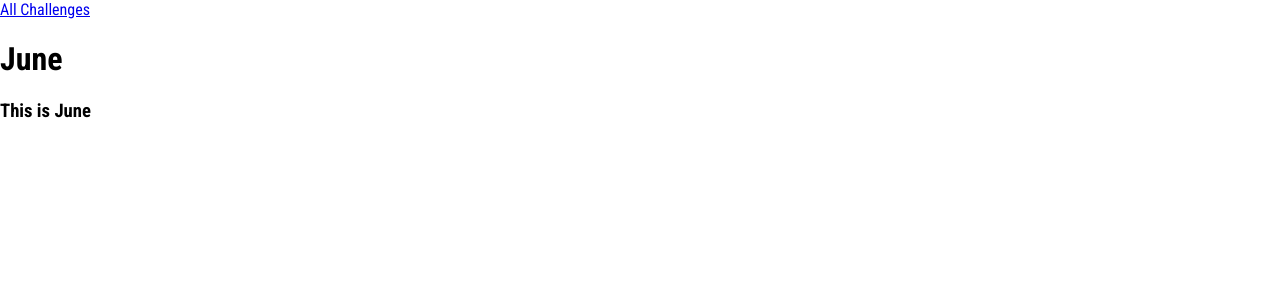
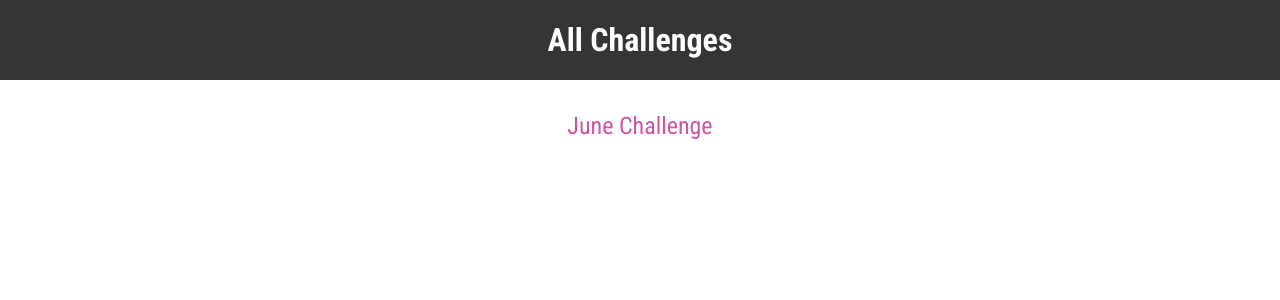
Before and after one commit to SaiVashist/Django-ChallengesAPP, a Django app: page /challenges/june in a window 1280 px wide. Shown: the top 300 px of the page. Run offline with Django 4.2, Linux system fonts and the light colour scheme.

Commit message:
Adding styles Finished

```diff
--- a/challenges/apps.py
+++ b/challenges/apps.py
@@ -2,5 +2,4 @@ from django.apps import AppConfig
 
 
 class ChallengesConfig(AppConfig):
-    default_auto_field = 'django.db.models.BigAutoField'
     name = 'challenges'
--- /dev/null
+++ b/challenges/static/challenges/challenge.css
@@ -0,0 +1,22 @@
+h1,
+h2 {
+  text-align: center;
+  color: white;
+}
+
+h1 {
+  font-size: 1.5rem;
+  margin: 2rem 0 1rem 0;
+  font-weight: normal;
+  color: #cf54a6;
+}
+
+h2 {
+  font-size: 3rem;
+  font-weight: bold;
+}
+
+.fallback {
+  text-align: center;
+  color: white;
+}
--- /dev/null
+++ b/challenges/static/challenges/includes/header.css
@@ -0,0 +1,25 @@
+header {
+  width: 100%;
+  height: 5rem;
+  background-color: #353535;
+}
+
+header nav {
+  width: 100%;
+  height: 100%;
+  display: flex;
+  justify-content: center;
+  align-items: center;
+}
+
+header nav a {
+  color: white;
+  font-size: 2rem;
+  font-weight: bold;
+  text-decoration: none;
+}
+
+header nav a:hover,
+header nav a:active {
+  color: #cf54a6;
+}
--- a/challenges/templates/challenges/challenge.html
+++ b/challenges/templates/challenges/challenge.html
@@ -1,14 +1,22 @@
-{% extends 'base.html' %}
-{% block pagetitle %}   {{month|title}} Challenge{% endblock pagetitle %}
+{% extends "base.html" %}
+{% load static %}
 
+{% block css_files %}
+  <link rel="stylesheet" href="{% static "challenges/challenge.css" %}">
+  <link rel="stylesheet" href="{% static "challenges/includes/header.css" %}">
+{% endblock %}
 
+{% block page_title %}
+  {{ month_name|title }} Challenge
+{% endblock %}
 
 {% block content %}
-{% include "challenges/includes/header.html" %}
-        <h1>{{month |title}}</h1>
-        {% if text is not None %}
-            <h3>{{text}}</h3>
-        {% else %}
-            <h3>No Challenge for this month</h3>
-        {% endif %}
-{% endblock content %}
+  {% include "challenges/includes/header.html" %}
+
+  <h1>{{ month_name|title }} Challenge</h1>
+  {% if text is not None %}
+    <h2>{{ text }}</h2>
+  {% else %}
+    <p class="fallback">There is no challenge for this month yet!</p>
+  {% endif %}
+{% endblock %}
--- a/challenges/templates/challenges/includes/header.html
+++ b/challenges/templates/challenges/includes/header.html
@@ -1,6 +1,5 @@
 <header>
-
-    <nav>
-        <a href = {% url 'index' %}>All Challenges</a>
-    </nav>
+  <nav>
+    <a href="{% url "index" %}">All Challenges</a>
+  </nav>
 </header>
--- a/challenges/urls.py
+++ b/challenges/urls.py
@@ -1,9 +1,9 @@
 from django.urls import path
+
 from . import views
 
-urlpatterns=[
-path("",views.index,name="index"),
-path("<int:month>",views.monthly_challenges_by_number),
-path("<str:month>",views.monthly_challenges,name="month-challenges")
-
+urlpatterns = [
+    path("", views.index, name="index"), # /challenges/
+    path("<int:month>", views.monthly_challenge_by_number),
+    path("<str:month>", views.monthly_challenge, name="month-challenge")
 ]
--- a/challenges/views.py
+++ b/challenges/views.py
@@ -1,47 +1,48 @@
 from django.shortcuts import render
 from django.http import Http404, HttpResponseNotFound, HttpResponseRedirect
 from django.urls import reverse
-from django.template.loader import render_to_string
-# Create your views here.
-monthly_cha = {
-    "january": "This is January month",
-    "february": "This is February",
-    "march": "This is march",
-    "april": "This is april",
-    "may": "This is May",
-    "june": "This is June",
-    "july": "This is july",
-    "august": "this is Aug",
-    "sep": "This is Sep",
-    "Oct": "This is OCT",
-    "Nov": "This is Nov",
-    "Dec": None
+
+monthly_challenges = {
+    "january": "Eat no meat for the entire month!",
+    "february": "Walk for at least 20 minutes every day!",
+    "march": "Learn Django for at least 20 minutes every day!",
+    "april": "Eat no meat for the entire month!",
+    "may": "Walk for at least 20 minutes every day!",
+    "june": "Learn Django for at least 20 minutes every day!",
+    "july": "Eat no meat for the entire month!",
+    "august": "Walk for at least 20 minutes every day!",
+    "september": "Learn Django for at least 20 minutes every day!",
+    "october": "Eat no meat for the entire month!",
+    "november": "Walk for at least 20 minutes every day!",
+    "december": None
 }
 
+# Create your views here.
 
 def index(request):
-    list_items = ""
-    months = list(monthly_cha.keys())
+    months = list(monthly_challenges.keys())
+
     return render(request, "challenges/index.html", {
         "months": months
     })
 
+def monthly_challenge_by_number(request, month):
+    months = list(monthly_challenges.keys())
 
-def monthly_challenges_by_number(request, month):
-    months = list(monthly_cha.keys())
     if month > len(months):
-        return HttpResponseNotFound("Invalid month!!")
-    redirect_month = months[month-1]
-    redirect_path = reverse("month-challenges", args=[redirect_month])
+        return HttpResponseNotFound("Invalid month")
+
+    redirect_month = months[month - 1]
+    redirect_path = reverse("month-challenge", args=[redirect_month]) # /challenge/january
     return HttpResponseRedirect(redirect_path)
 
 
-def monthly_challenges(request, month):
-
+def monthly_challenge(request, month):
     try:
-        challenge_text = monthly_cha[month]
+        challenge_text = monthly_challenges[month]
         return render(request, "challenges/challenge.html", {
-            "text": challenge_text, "month": month
+            "text": challenge_text,
+            "month_name": month
         })
     except:
         raise Http404()
```
Also changed, not shown: challenges/static/challenges/challenges.css (+36 -2 lines), challenges/templates/challenges/index.html (+17 -8 lines).
